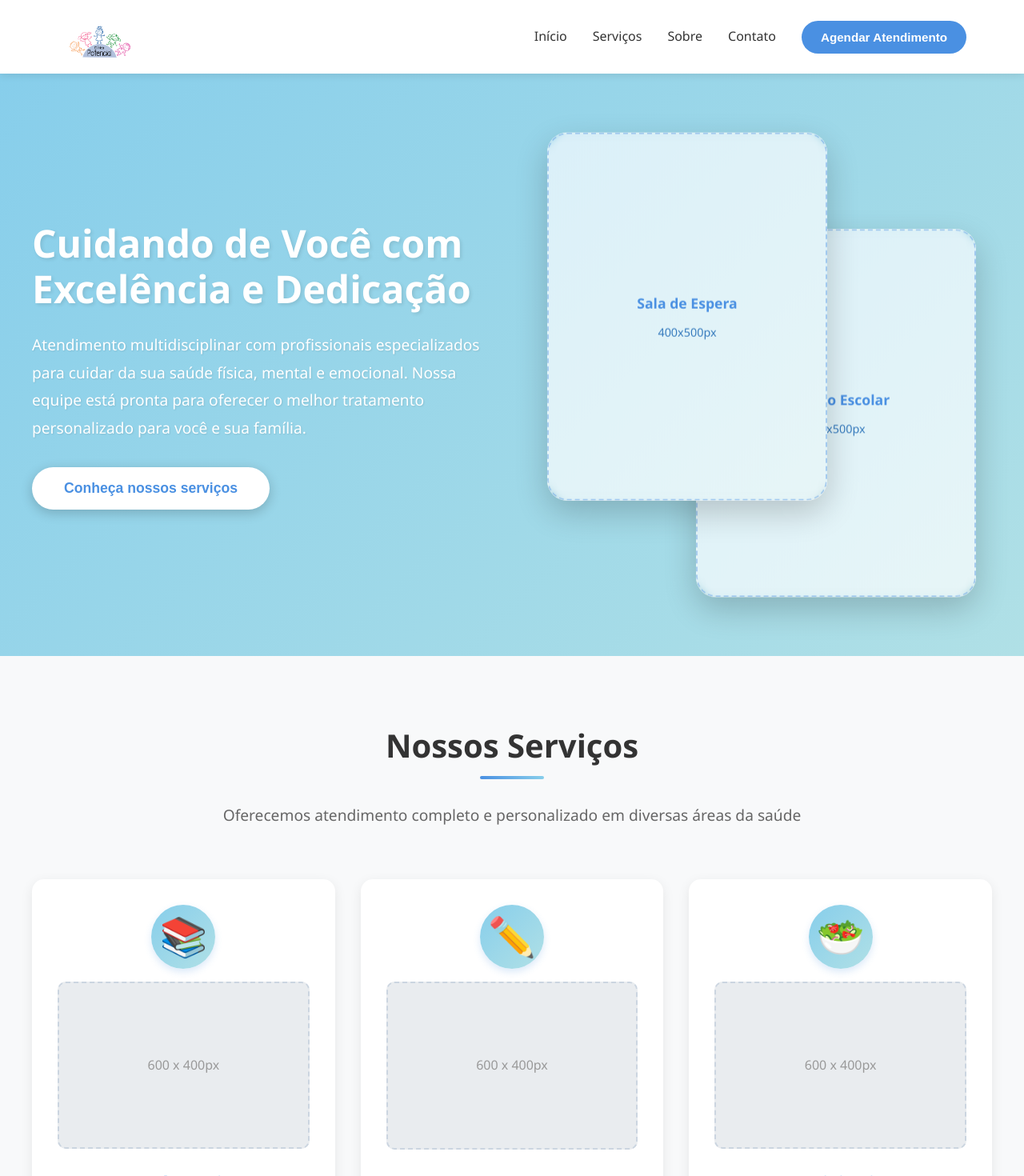
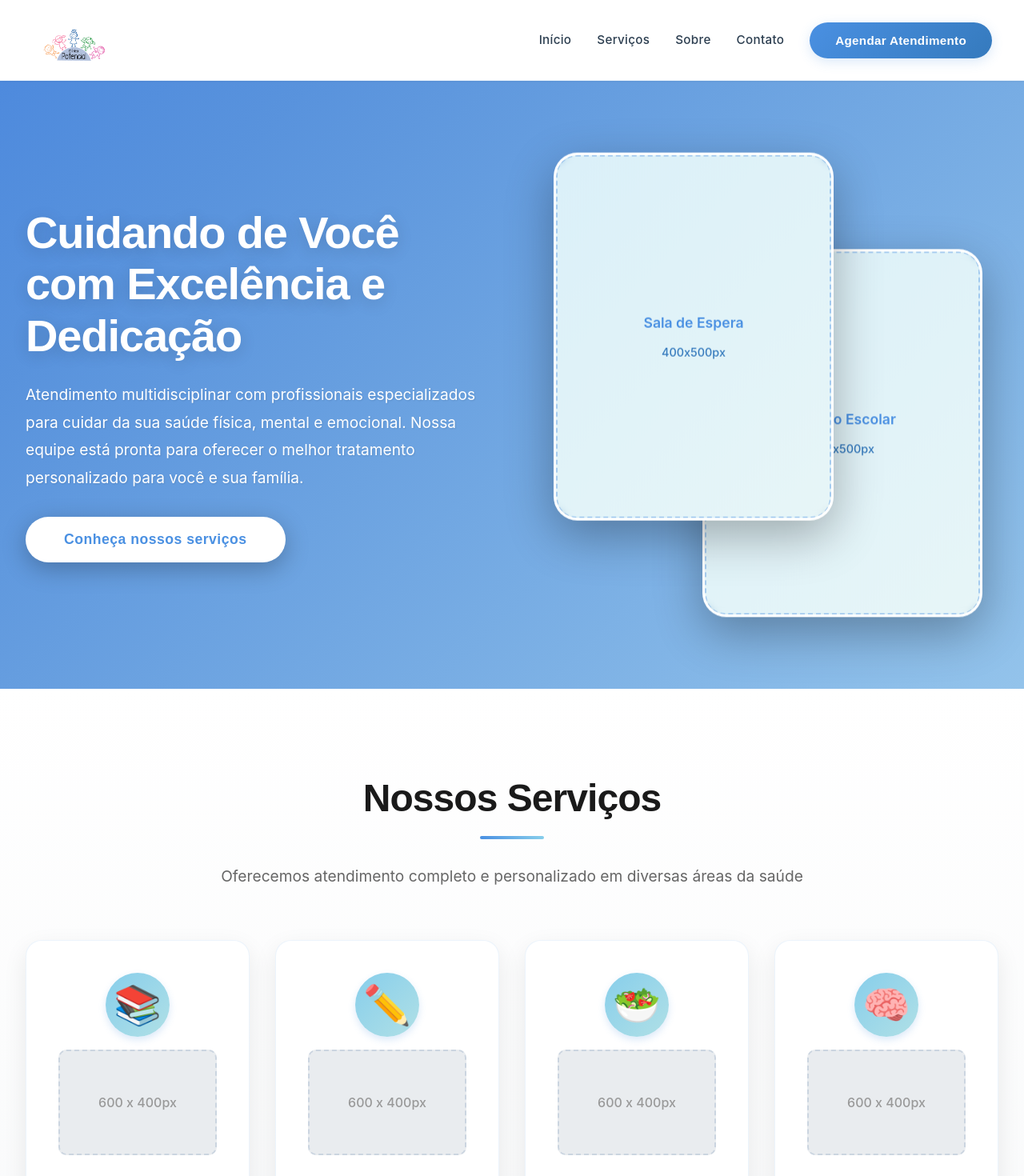
Before and after one commit to Pedro-Lopes/pot, a React (Create React App) app: page / in a window 1280 px wide. Shown: the top 1470 px of the page at 80% size. Built offline with nearby package versions, Linux system fonts and the light colour scheme; the HTML template or start-up script is replaced by a standard one.

Commit message:
alterações de estilo

```diff
--- a/src/components/About/About.css
+++ b/src/components/About/About.css
@@ -1,14 +1,25 @@
 .about {
-  padding: 5rem 2rem;
+  padding: 6rem 2rem;
   background-color: #ffffff;
+  position: relative;
+}
+
+.about::before {
+  content: '';
+  position: absolute;
+  top: 0;
+  left: 0;
+  right: 0;
+  height: 1px;
+  background: linear-gradient(90deg, transparent, rgba(74, 144, 226, 0.3), transparent);
 }
 
 .about-container {
-  max-width: 1200px;
+  max-width: 1280px;
   margin: 0 auto;
   display: grid;
   grid-template-columns: 1fr 1fr;
-  gap: 4rem;
+  gap: 5rem;
   align-items: center;
 }
 
@@ -52,15 +63,19 @@
 
 .value-item {
   text-align: center;
-  padding: 1.5rem;
-  background-color: #f8f9fa;
-  border-radius: 10px;
-  transition: all 0.3s ease;
+  padding: 2rem;
+  background: linear-gradient(135deg, #f8f9fa 0%, #ffffff 100%);
+  border-radius: 16px;
+  transition: all 0.4s cubic-bezier(0.4, 0, 0.2, 1);
+  border: 1px solid rgba(74, 144, 226, 0.1);
+  box-shadow: 0 4px 15px rgba(0, 0, 0, 0.05);
 }
 
 .value-item:hover {
-  transform: translateY(-5px);
-  box-shadow: 0 4px 15px rgba(74, 144, 226, 0.15);
+  transform: translateY(-8px);
+  box-shadow: 0 12px 30px rgba(74, 144, 226, 0.2);
+  border-color: rgba(74, 144, 226, 0.3);
+  background: linear-gradient(135deg, #ffffff 0%, #f8f9fa 100%);
 }
 
 .value-icon {
--- a/src/components/Contact/Contact.css
+++ b/src/components/Contact/Contact.css
@@ -1,6 +1,6 @@
 .contact {
-  padding: 5rem 2rem;
-  background-color: #ffffff;
+  padding: 6rem 2rem;
+  background: linear-gradient(180deg, #f8f9fa 0%, #ffffff 100%);
 }
 
 .contact-container {
@@ -66,19 +66,21 @@
 
 .form-group input,
 .form-group textarea {
-  padding: 0.9rem;
-  border: 2px solid #e0e0e0;
-  border-radius: 8px;
+  padding: 1rem 1.25rem;
+  border: 2px solid #e9ecef;
+  border-radius: 12px;
   font-size: 1rem;
   font-family: inherit;
   transition: all 0.3s ease;
+  background-color: #f8f9fa;
 }
 
 .form-group input:focus,
 .form-group textarea:focus {
   outline: none;
   border-color: #4A90E2;
-  box-shadow: 0 0 0 3px rgba(74, 144, 226, 0.1);
+  box-shadow: 0 0 0 4px rgba(74, 144, 226, 0.1);
+  background-color: #ffffff;
 }
 
 .form-group textarea {
@@ -90,18 +92,25 @@
   background: linear-gradient(135deg, #4A90E2, #357ABD);
   color: white;
   border: none;
-  padding: 1rem 2rem;
-  border-radius: 8px;
+  padding: 1.125rem 2.5rem;
+  border-radius: 12px;
   font-size: 1.1rem;
-  font-weight: 600;
+  font-weight: 700;
   cursor: pointer;
-  transition: all 0.3s ease;
+  transition: all 0.3s cubic-bezier(0.4, 0, 0.2, 1);
   margin-top: 1rem;
+  box-shadow: 0 8px 25px rgba(74, 144, 226, 0.25);
+  letter-spacing: 0.5px;
 }
 
 .form-submit-btn:hover {
-  transform: translateY(-2px);
-  box-shadow: 0 6px 20px rgba(74, 144, 226, 0.3);
+  transform: translateY(-3px);
+  box-shadow: 0 12px 35px rgba(74, 144, 226, 0.4);
+  background: linear-gradient(135deg, #357ABD, #2c5fa0);
+}
+
+.form-submit-btn:active {
+  transform: translateY(-1px);
 }
 
 .contact-info {
@@ -111,16 +120,18 @@
 }
 
 .info-card {
-  background-color: #f8f9fa;
-  padding: 1.5rem;
-  border-radius: 10px;
+  background: linear-gradient(135deg, #f8f9fa 0%, #ffffff 100%);
+  padding: 2rem;
+  border-radius: 16px;
   border-left: 4px solid #4A90E2;
-  transition: all 0.3s ease;
+  transition: all 0.3s cubic-bezier(0.4, 0, 0.2, 1);
+  box-shadow: 0 4px 15px rgba(0, 0, 0, 0.05);
 }
 
 .info-card:hover {
-  transform: translateX(5px);
-  box-shadow: 0 4px 15px rgba(0, 0, 0, 0.05);
+  transform: translateX(8px);
+  box-shadow: 0 8px 25px rgba(74, 144, 226, 0.15);
+  border-left-width: 6px;
 }
 
 .info-icon {
--- a/src/components/Footer/Footer.css
+++ b/src/components/Footer/Footer.css
@@ -1,8 +1,20 @@
 .footer {
-  background: linear-gradient(135deg, #2c3e50 0%, #34495e 100%);
+  background: linear-gradient(135deg, #1a1a2e 0%, #16213e 50%, #0f3460 100%);
   color: white;
-  padding: 3rem 2rem 1rem;
+  padding: 4rem 2rem 1.5rem;
   margin-top: auto;
+  position: relative;
+  overflow: hidden;
+}
+
+.footer::before {
+  content: '';
+  position: absolute;
+  top: 0;
+  left: 0;
+  right: 0;
+  height: 1px;
+  background: linear-gradient(90deg, transparent, rgba(135, 206, 235, 0.5), transparent);
 }
 
 .footer-container {
@@ -51,6 +63,7 @@
   border-radius: 50%;
   transition: all 0.3s ease;
   text-decoration: none;
+  color: white;
 }
 
 .social-link:hover {
@@ -58,8 +71,17 @@
   transform: translateY(-3px);
 }
 
+.social-link:nth-child(1):hover {
+  background-color: #1877F2;
+}
+
+.social-link:nth-child(2):hover {
+  background: linear-gradient(45deg, #f09433 0%,#e6683c 25%,#dc2743 50%,#cc2366 75%,#bc1888 100%);
+}
+
 .social-icon {
-  font-size: 1.3rem;
+  width: 20px;
+  height: 20px;
 }
 
 .footer-subtitle {
--- a/src/components/Header/Header.css
+++ b/src/components/Header/Header.css
@@ -1,16 +1,19 @@
 .header {
-  background-color: #ffffff;
-  box-shadow: 0 2px 10px rgba(0, 0, 0, 0.1);
+  background-color: rgba(255, 255, 255, 0.98);
+  backdrop-filter: blur(10px);
+  box-shadow: 0 1px 3px rgba(0, 0, 0, 0.05);
   position: sticky;
   top: 0;
   z-index: 1000;
   width: 100%;
+  transition: all 0.3s ease;
+  border-bottom: 1px solid rgba(74, 144, 226, 0.1);
 }
 
 .header-container {
-  max-width: 1200px;
+  max-width: 1280px;
   margin: 0 auto;
-  padding: 1rem 2rem;
+  padding: 1.25rem 2.5rem;
   display: flex;
   justify-content: space-between;
   align-items: center;
@@ -83,32 +86,57 @@
 
 .nav-list li a {
   text-decoration: none;
-  color: #333;
+  color: #2c3e50;
   font-weight: 500;
-  transition: color 0.3s ease;
-  font-size: 1rem;
+  transition: all 0.3s ease;
+  font-size: 0.95rem;
+  position: relative;
+  padding: 0.5rem 0;
+  letter-spacing: 0.3px;
+}
+
+.nav-list li a::after {
+  content: '';
+  position: absolute;
+  bottom: 0;
+  left: 0;
+  width: 0;
+  height: 2px;
+  background: linear-gradient(90deg, #4A90E2, #87CEEB);
+  transition: width 0.3s ease;
 }
 
 .nav-list li a:hover {
   color: #4A90E2;
 }
 
+.nav-list li a:hover::after {
+  width: 100%;
+}
+
 .btn-schedule {
-  background-color: #4A90E2;
+  background: linear-gradient(135deg, #4A90E2 0%, #357ABD 100%);
   color: white;
   border: none;
-  padding: 0.75rem 1.5rem;
-  border-radius: 25px;
+  padding: 0.875rem 2rem;
+  border-radius: 50px;
   font-weight: 600;
   cursor: pointer;
-  transition: all 0.3s ease;
+  transition: all 0.3s cubic-bezier(0.4, 0, 0.2, 1);
   font-size: 0.95rem;
+  box-shadow: 0 4px 15px rgba(74, 144, 226, 0.2);
+  letter-spacing: 0.3px;
 }
 
 .btn-schedule:hover {
-  background-color: #357ABD;
   transform: translateY(-2px);
-  box-shadow: 0 4px 12px rgba(74, 144, 226, 0.3);
+  box-shadow: 0 8px 25px rgba(74, 144, 226, 0.35);
+  background: linear-gradient(135deg, #357ABD 0%, #2c5fa0 100%);
+}
+
+.btn-schedule:active {
+  transform: translateY(0);
+  box-shadow: 0 2px 10px rgba(74, 144, 226, 0.3);
 }
 
 @media (max-width: 768px) {
--- a/src/components/Hero/Hero.css
+++ b/src/components/Hero/Hero.css
@@ -1,17 +1,43 @@
 .hero {
-  background: linear-gradient(135deg, #87CEEB 0%, #B0E0E6 100%);
-  padding: 4rem 2rem;
-  min-height: 600px;
+  background: linear-gradient(135deg, #667eea 0%, #764ba2 50%, #f093fb 100%);
+  background-size: 200% 200%;
+  animation: gradientShift 15s ease infinite;
+  padding: 5rem 2rem;
+  min-height: 700px;
   display: flex;
   align-items: center;
+  position: relative;
+  overflow: hidden;
+}
+
+.hero::before {
+  content: '';
+  position: absolute;
+  top: 0;
+  left: 0;
+  right: 0;
+  bottom: 0;
+  background: linear-gradient(135deg, rgba(74, 144, 226, 0.9) 0%, rgba(135, 206, 235, 0.85) 100%);
+  z-index: 1;
 }
 
 .hero-container {
-  max-width: 1200px;
+  position: relative;
+  z-index: 2;
+}
+
+@keyframes gradientShift {
+  0% { background-position: 0% 50%; }
+  50% { background-position: 100% 50%; }
+  100% { background-position: 0% 50%; }
+}
+
+.hero-container {
+  max-width: 1280px;
   margin: 0 auto;
   display: grid;
   grid-template-columns: 1fr 1fr;
-  gap: 3rem;
+  gap: 4rem;
   align-items: center;
 }
 
@@ -20,12 +46,13 @@
 }
 
 .hero-title {
-  font-size: 3rem;
-  font-weight: 700;
+  font-size: 3.5rem;
+  font-weight: 800;
   color: #ffffff;
   margin-bottom: 1.5rem;
-  line-height: 1.2;
-  text-shadow: 2px 2px 4px rgba(0, 0, 0, 0.1);
+  line-height: 1.15;
+  text-shadow: 0 4px 20px rgba(0, 0, 0, 0.15);
+  letter-spacing: -0.02em;
 }
 
 .hero-subtitle {
@@ -40,19 +67,43 @@
   background-color: #ffffff;
   color: #4A90E2;
   border: none;
-  padding: 1rem 2.5rem;
-  border-radius: 30px;
+  padding: 1.125rem 3rem;
+  border-radius: 50px;
   font-size: 1.1rem;
-  font-weight: 600;
+  font-weight: 700;
   cursor: pointer;
-  transition: all 0.3s ease;
-  box-shadow: 0 4px 15px rgba(0, 0, 0, 0.2);
+  transition: all 0.3s cubic-bezier(0.4, 0, 0.2, 1);
+  box-shadow: 0 8px 30px rgba(0, 0, 0, 0.25);
+  letter-spacing: 0.5px;
+  position: relative;
+  overflow: hidden;
+}
+
+.hero-btn::before {
+  content: '';
+  position: absolute;
+  top: 50%;
+  left: 50%;
+  width: 0;
+  height: 0;
+  border-radius: 50%;
+  background: rgba(74, 144, 226, 0.1);
+  transform: translate(-50%, -50%);
+  transition: width 0.6s, height 0.6s;
+}
+
+.hero-btn:hover::before {
+  width: 300px;
+  height: 300px;
 }
 
 .hero-btn:hover {
-  transform: translateY(-3px);
-  box-shadow: 0 6px 20px rgba(0, 0, 0, 0.3);
-  background-color: #f8f9fa;
+  transform: translateY(-4px);
+  box-shadow: 0 12px 40px rgba(0, 0, 0, 0.35);
+}
+
+.hero-btn:active {
+  transform: translateY(-2px);
 }
 
 .hero-image {
@@ -73,16 +124,18 @@
   position: absolute;
   width: 350px;
   height: 460px;
-  border-radius: 25px;
+  border-radius: 30px;
   overflow: hidden;
-  box-shadow: 0 15px 40px rgba(0, 0, 0, 0.2);
-  transition: transform 0.3s ease;
+  box-shadow: 0 20px 60px rgba(0, 0, 0, 0.3);
+  transition: all 0.4s cubic-bezier(0.4, 0, 0.2, 1);
   background: white;
+  border: 3px solid rgba(255, 255, 255, 0.5);
 }
 
 .hero-image-card:hover {
-  transform: scale(1.05);
+  transform: scale(1.08) rotate(2deg);
   z-index: 10;
+  box-shadow: 0 25px 80px rgba(0, 0, 0, 0.4);
 }
 
 .image-carousel {
--- a/src/components/Services/Services.css
+++ b/src/components/Services/Services.css
@@ -1,10 +1,10 @@
 .services {
-  padding: 5rem 2rem;
-  background-color: #f8f9fa;
+  padding: 6rem 2rem;
+  background: linear-gradient(180deg, #ffffff 0%, #f8f9fa 50%, #f1f3f5 100%);
 }
 
 .services-container {
-  max-width: 1200px;
+  max-width: 1280px;
   margin: 0 auto;
 }
 
@@ -14,12 +14,13 @@
 }
 
 .services-title {
-  font-size: 2.5rem;
-  font-weight: 700;
-  color: #333;
+  font-size: 3rem;
+  font-weight: 800;
+  color: #1a1a1a;
   margin-bottom: 1rem;
   position: relative;
   display: inline-block;
+  letter-spacing: -0.02em;
 }
 
 .services-title::after {
@@ -48,19 +49,39 @@
 
 .service-card {
   background-color: white;
-  border-radius: 15px;
-  padding: 2rem;
-  box-shadow: 0 4px 15px rgba(0, 0, 0, 0.08);
-  transition: all 0.3s ease;
+  border-radius: 20px;
+  padding: 2.5rem;
+  box-shadow: 0 10px 30px rgba(0, 0, 0, 0.08);
+  transition: all 0.4s cubic-bezier(0.4, 0, 0.2, 1);
   display: flex;
   flex-direction: column;
   align-items: center;
   text-align: center;
+  border: 1px solid rgba(74, 144, 226, 0.1);
+  position: relative;
+  overflow: hidden;
+}
+
+.service-card::before {
+  content: '';
+  position: absolute;
+  top: 0;
+  left: 0;
+  right: 0;
+  height: 4px;
+  background: linear-gradient(90deg, #4A90E2, #87CEEB);
+  transform: scaleX(0);
+  transition: transform 0.3s ease;
+}
+
+.service-card:hover::before {
+  transform: scaleX(1);
 }
 
 .service-card:hover {
-  transform: translateY(-10px);
-  box-shadow: 0 8px 25px rgba(74, 144, 226, 0.2);
+  transform: translateY(-15px);
+  box-shadow: 0 20px 50px rgba(74, 144, 226, 0.25);
+  border-color: rgba(74, 144, 226, 0.3);
 }
 
 .service-icon {
--- a/src/index.css
+++ b/src/index.css
@@ -4,14 +4,23 @@
   box-sizing: border-box;
 }
 
+@import url('https://fonts.googleapis.com/css2?family=Inter:wght@300;400;500;600;700;800&family=Poppins:wght@400;500;600;700;800&display=swap');
+
 body {
-  font-family: 'Segoe UI', Tahoma, Geneva, Verdana, sans-serif;
+  font-family: 'Inter', -apple-system, BlinkMacSystemFont, 'Segoe UI', Roboto, sans-serif;
   -webkit-font-smoothing: antialiased;
   -moz-osx-font-smoothing: grayscale;
-  color: #333;
-  line-height: 1.6;
+  color: #1a1a1a;
+  line-height: 1.7;
+  background-color: #ffffff;
 }
 
 html {
   scroll-behavior: smooth;
 }
+
+h1, h2, h3, h4, h5, h6 {
+  font-family: 'Poppins', sans-serif;
+  font-weight: 700;
+  letter-spacing: -0.02em;
+}
```
Also changed, not shown: src/components/Footer/Footer.js (+8 -10 lines).
